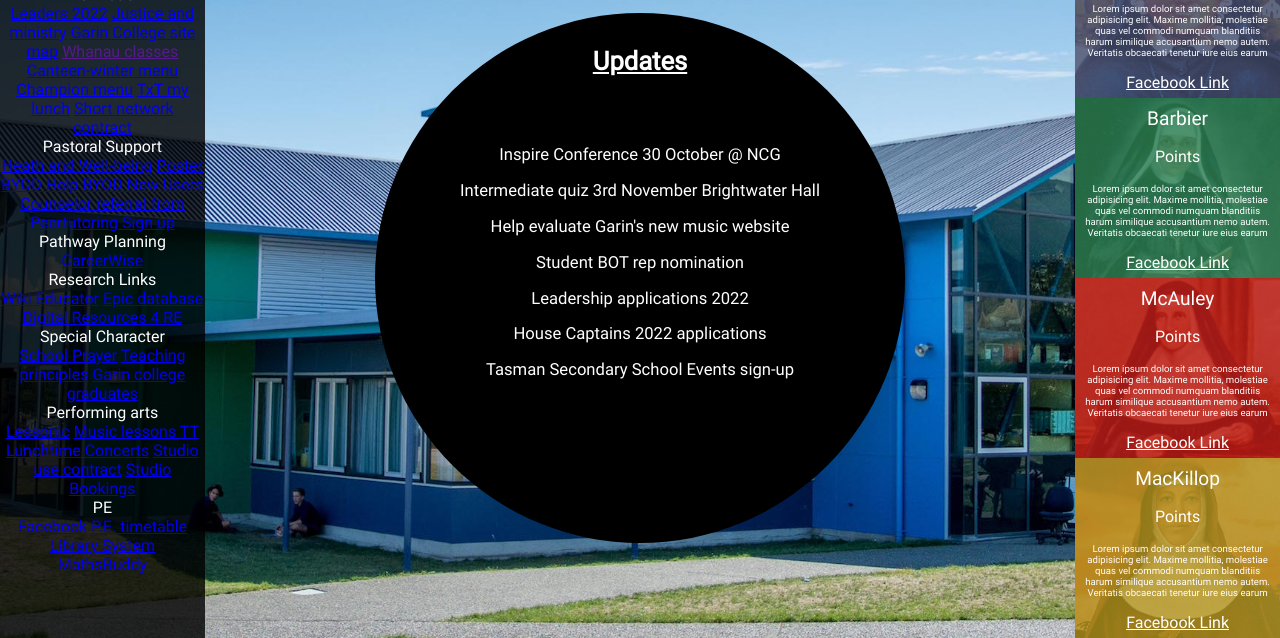
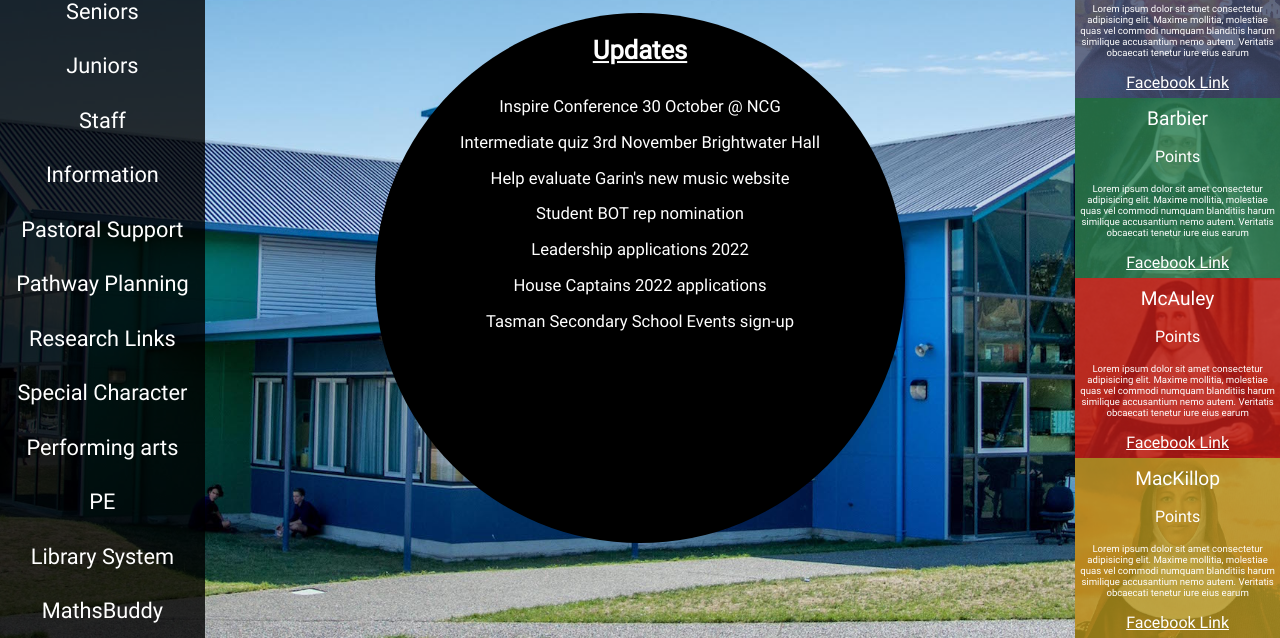
Before and after one commit to RJDonnison/Garin-Website, a plain HTML site: page index.html in a window 1280 px wide. Shown: the part 162-800 px from the top of the page. Drawn offline with Linux system fonts and the light colour scheme.

Commit message:
Updated files

```diff
--- a/app.js
+++ b/app.js
@@ -1,3 +1,4 @@
+//*Total background images
 var totalCount = 4;
 
 function onLoad() {
@@ -12,6 +13,8 @@ function generateBackground() {
   content.style.backgroundImage = "url('images/backgrounds/" + num + ".jpg')";
 }
 
+//*Nav dates
+//#region
 function getDate() {
   const d = new Date();
 
@@ -71,3 +74,9 @@ function getWeek() {
 
   document.getElementById("week").innerHTML = "Week " + Week;
 }
+//#endregion
+
+//*Dropdowns
+//#region
+const dropdowns = document.getElementsByClassName("dropdown");
+//#endregion
--- a/style.css
+++ b/style.css
@@ -15,6 +15,7 @@
 
 :root{
   --side-width: 16vw;
+  --logo-hight: 11.4vw;
 }
 /*#endregion*/
 
@@ -47,7 +48,7 @@ nav .text {
 }
 
 .logo-container > img {
-  height: 11.4vw;
+  height: var(--logo-hight);
   z-index: 1;
 }
 
@@ -106,23 +107,88 @@ nav > .nav-links {
   align-items: center;
 }
 
+/**Dropdowns*/
+/*#region*/
+.dropdowns {
+  position: absolute;
+  top: 0;
+  height: 200%;
+  width: var(--side-width);
+  text-align: center;
+  color: #fff;
+  background-color: rgba(0, 0, 0, 0.8);
+}
+
+.dropdowns .container {
+  position: relative;
+  top: calc(var(--logo-hight) - 10vh);
+  width: 100%;
+  height: calc(100vh - var(--logo-hight));
+  display: flex;
+  align-items: center;
+  flex-direction: column;
+  justify-content: space-around;
+}
+
+.dropdown{
+  width: 95%;
+  cursor: pointer;
+  display: flex;
+  flex-direction: column;
+  align-items: center;
+  text-align: center;
+}
+
+.dropdown .header {
+  color: #fff;
+  text-decoration: none;
+  width: 100%;
+  font-size: 1.7vmax;
+}
+
+.dropdown-content a {
+  display: inline-block;
+  padding: 0.2vw;
+}
+
+.dropdown-content {
+  display: none;
+  color: #fff;
+  font-size: 1.2vw;
+  padding: 0.2vw;
+  text-decoration: none;
+  opacity: 0;
+}
+
+.dropdown:hover .header {
+  background-color: #7a0437;
+}
+
+.dropdown-content:hover {
+  background-color: #7a0437;
+}
+
+/*#endregion*/
+
 /**Updates*/
 /*#region*/
 .updates {
-  position: relative;
+  position: absolute;
+  left: 50%;
+  top: 50%;
+  transform: translate(-50%, -50%);
   width: 41.4vw;
   height: 41.4vw;
   background-color: #000;
   color: #fff;
   border-radius: 50%;
   text-align: center;
-  margin: auto;
 }
 
 .updates h1 {
   position: relative;
   left: 50%;
-  top: 6vh;
+  top: 7%;
   transform: translate(-50%, -50%);
   text-decoration: underline;
   font-size: 2vw;
@@ -131,7 +197,7 @@ nav > .nav-links {
 .update-links {
   position: relative;
   height: 31vw;
-  top: 12vh;
+  top: 9%;
 }
 
 .update-links a {
@@ -161,7 +227,7 @@ nav > .nav-links {
 .houses p {
   font-size: 0.75vw;
   width: 100%;
-  padding: 0.25vh 0.5vw;
+  padding: 1% 2%;
   text-align: center;
 }
 
@@ -209,19 +275,4 @@ nav > .nav-links {
   box-shadow: inset 0 0 0 1000px rgba(176, 146, 26, 0.8);
 }
 /*#endregion*/
-
-/**Dropdowns*/
-/*#region*/
-.dropdowns {
-  position: relative;
-  margin-right: auto;
-  height: 150%;
-  width: var(--side-width);
-  text-align: center;
-  color: #fff;
-  background-color: rgba(0, 0, 0, 0.8);
-  transition: position 2s;
-}
-
 /*#endregion*/
-/*#endregion*/
```
